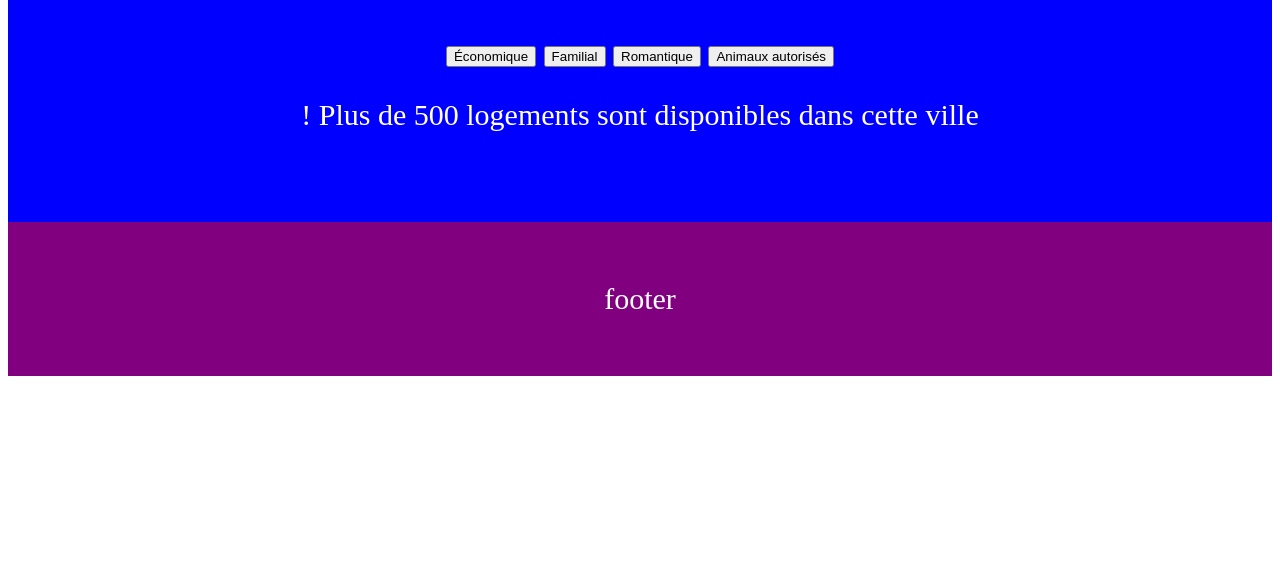
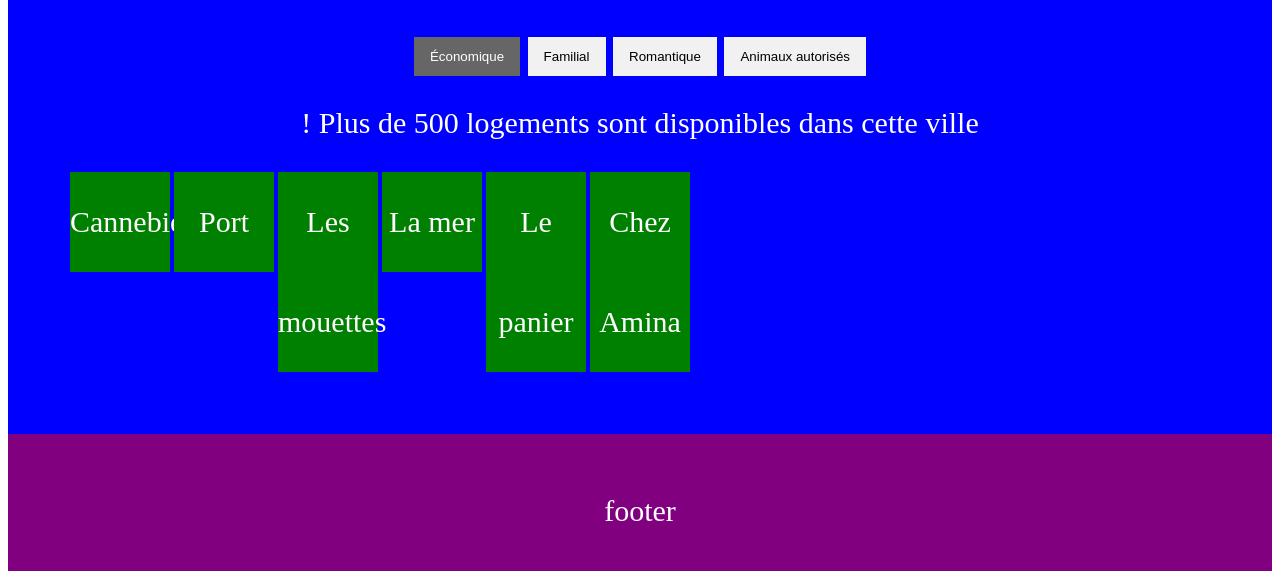
Before and after one commit to pyrhaa/OpenClassRoom, a plain HTML site: page openClass_projet_2/index.html in a window 1280 px wide. Shown: the part 728-1299 px from the top of the page. Before the commit the page ends 1112 px from the top, so only its background shows below. Drawn offline with Linux system fonts and the light colour scheme.

Commit message:
begin the filtered and futur img cards

```diff
--- a/openClass_projet_2/css/style.css
+++ b/openClass_projet_2/css/style.css
@@ -14,6 +14,45 @@ main {
   font-size: 30px;
 }
 
+.container {
+  overflow: hidden;
+}
+
+.filterDiv {
+  float: left;
+  background-color: green;
+  color: #ffffff;
+  width: 100px;
+  line-height: 100px;
+  text-align: center;
+  margin: 2px;
+}
+
+/* The "show" class is added to the filtered elements */
+.show {
+  display: block;
+}
+
+/* Style the buttons */
+.btn {
+  border: none;
+  outline: none;
+  padding: 12px 16px;
+  background-color: #f1f1f1;
+  cursor: pointer;
+}
+
+/* Add a light grey background on mouse-over */
+.btn:hover {
+  background-color: #ddd;
+}
+
+/* Add a dark background to the active button */
+.btn.active {
+  background-color: #666;
+  color: white;
+}
+
 footer {
   padding: 60px;
   text-align: center;
--- a/openClass_projet_2/index.html
+++ b/openClass_projet_2/index.html
@@ -39,6 +39,15 @@
         <button class="btn">Animaux autorisés</button>
       </div>
       <p>! Plus de 500 logements sont disponibles dans cette ville</p>
+      <!-- The filterable elements. Note that some have multiple class names (this can be used if they belong to multiple categories) -->
+<div class="container">
+  <div class="filterDiv">Cannebiere</div>
+  <div class="filterDiv">Port</div>
+  <div class="filterDiv">Les mouettes</div>
+  <div class="filterDiv">La mer</div>
+  <div class="filterDiv">Le panier</div>
+  <div class="filterDiv">Chez Amina</div>
+</div>
     </main>
 
     <!--FOOTER-->
```
